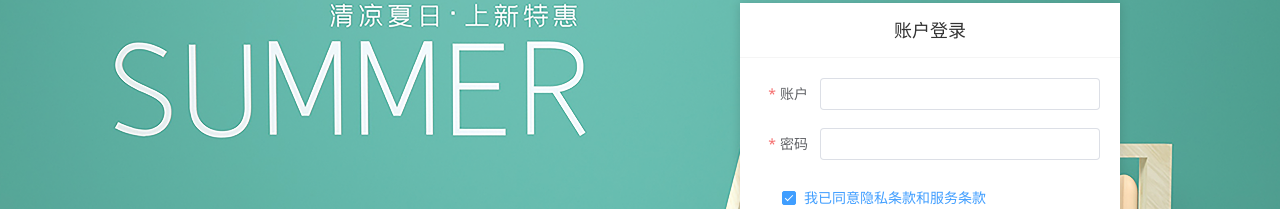
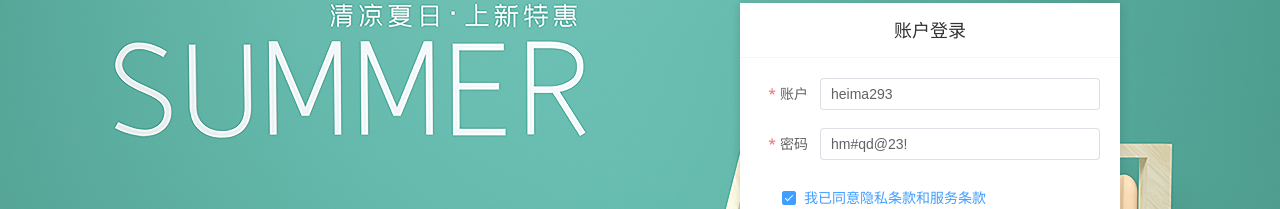
Before and after one commit to jonezhan/xiaotuxian, a Vue app: page /Login in a window 1280 px wide. Shown: the part 184-393 px from the top of the page. Built offline with nearby package versions, Linux system fonts and the light colour scheme; a small style sheet from the web is missing.

Commit message:
登录-Pinia管理用户数据

```diff
--- /dev/null
+++ b/src/stores/user.js
@@ -0,0 +1,23 @@
+// 管理用户数据相关
+
+import { loginAPI } from "@/apis/user";
+
+import { defineStore } from "pinia";
+import { ref } from "vue";
+
+export const useUserStore = defineStore("user", () => {
+  // 1.定义管理用户数据的state
+  const userInfo = ref({});
+
+  //   2.定义获取接口数据的action函数
+  const getUserInfo = async ({ account, password }) => {
+    const res = await loginAPI({ account, password });
+    userInfo.value = res.result;
+  };
+
+  //   以对象的形式返回state和action
+  return {
+    userInfo,
+    getUserInfo,
+  };
+});
--- a/src/views/Login/index.vue
+++ b/src/views/Login/index.vue
@@ -1,14 +1,17 @@
 <script setup>
 import { ref } from "vue";
-import { loginAPI } from "@/apis/user";
 import { ElMessage } from "element-plus";
 import "element-plus/theme-chalk/el-message.css";
 import { useRouter } from "vue-router";
 
+import { useUserStore } from "@/stores/user";
+
+const userStore = useUserStore();
+
 // 1.准备表单对象
 const form = ref({
-  account: "",
-  password: "",
+  account: "heima293",
+  password: "hm#qd@23!",
   agree: true,
 });
 
@@ -51,7 +54,7 @@ const doLogin = () => {
     const { account, password } = form.value;
     if (valid) {
       // TODO LOGIN
-      const res = await loginAPI({ account, password });
+      const res = await userStore.getUserInfo({ account, password });
       console.log(res);
       // 1.提示用户
       ElMessage({
```
